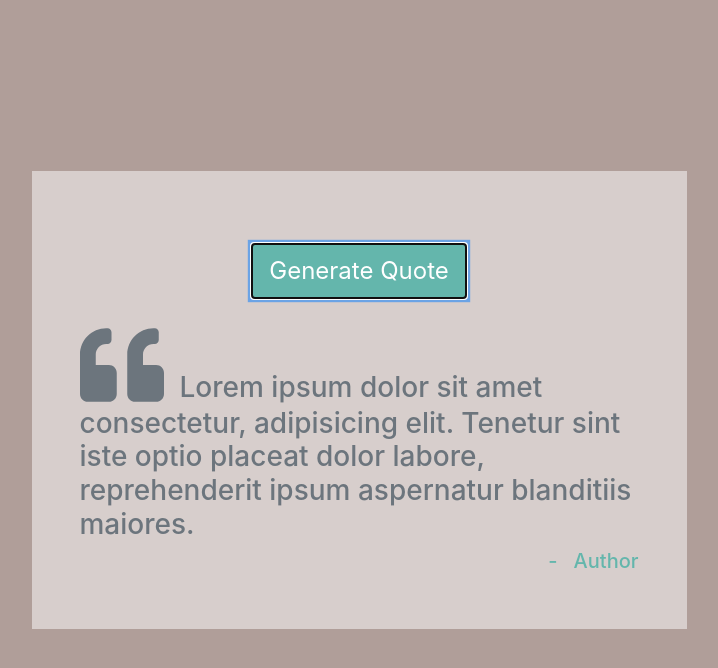
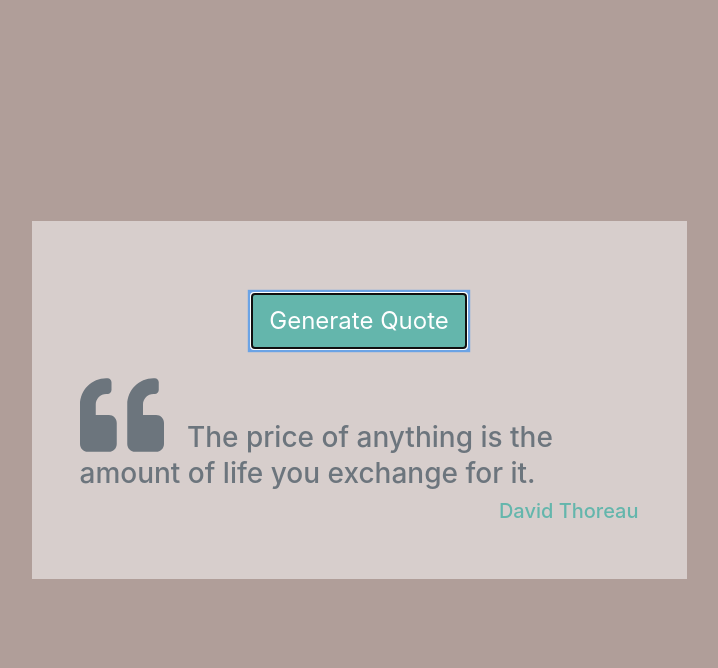
Before and after one commit to nfo94/javascript-simple-projects, a plain HTML site: page random-quote/index.html in a window 1280 px wide. Both pictures are taken after a click on the button "Generate Quote". Shown: the whole page, without its empty margins (281-999 px from the left). Drawn offline with Linux system fonts and the light colour scheme.

Commit message:
Atualizando

```diff
--- a/random-quote/css/main.css
+++ b/random-quote/css/main.css
@@ -3,6 +3,7 @@
 }
 body {
   background: #b09e99;
+  overflow: hidden;
 }
 .quote-container {
   background: rgba(255, 255, 255, 0.5);
--- a/random-quote/index.html
+++ b/random-quote/index.html
@@ -1,6 +1,5 @@
 <!DOCTYPE html>
 <html lang="en">
-
 <head>
   <meta charset="UTF-8">
   <meta name="viewport" content="width=device-width, initial-scale=1.0">
@@ -18,27 +17,30 @@
   <style>
   </style>
 </head>
-
 <body>
 
   <div class="conainer">
     <div class="row max-height align-items-center">
       <div class="col-11 mx-auto col-md-6 quote-container p-5">
-        <button class="btn-outline-primary text-capitalize my-4 d-block mx-auto" id="generate-btn">generate quote</button>
-
-        <h3 class="text-muted"><span class="quote-icon mr-3"><i class="fas fa-quote-left fa-3x"></i></span><span id="quote">Lorem
-            ipsum dolor sit amet consectetur, adipisicing elit. Tenetur sint iste optio placeat dolor labore, reprehenderit
+        <button class="btn-outline-primary text-capitalize my-4 d-block mx-auto" id="generate-btn">
+          Generate quote
+        </button>
+        <h3 class="text-muted">
+          <span class="quote-icon mr-3">
+            <i class="fas fa-quote-left fa-3x"></i>
+          </span>
+          <span id="quote">
+            Lorem ipsum dolor sit amet consectetur, adipisicing elit.
+            Tenetur sint iste optio placeat dolor labore, reprehenderit
             ipsum aspernatur blanditiis maiores.
-          </span></i></span></h3>
-        <h5 class="text-right text-capitalize author">-<span class="quote-author ml-3 ">author</span></h5>
+          </span>
+        </h3>
+        <h5 class="text-right text-capitalize author">
+          <span class="quote-author ml-3" id="author">Author</span>
+        </h5>
       </div>
-
-
     </div>
   </div>
-
-
-
 
   <!-- jquery -->
   <script src="js/jquery-3.3.1.min.js"></script>
--- a/random-quote/js/app.js
+++ b/random-quote/js/app.js
@@ -31,4 +31,14 @@
       author: " Tyne Daly"
     }
   ];
+
+  const btn = document.getElementById('generate-btn');
+  btn.addEventListener('click', function(){
+    let random = Math.floor((Math.random() * quotes.length));
+    let quoteBox = document.getElementById('quote');
+    let authorBox = document.getElementById('author');
+    quoteBox.innerHTML = quotes[random].quote;
+    authorBox.innerHTML = quotes[random].author;
+  })
+
 })();
```
